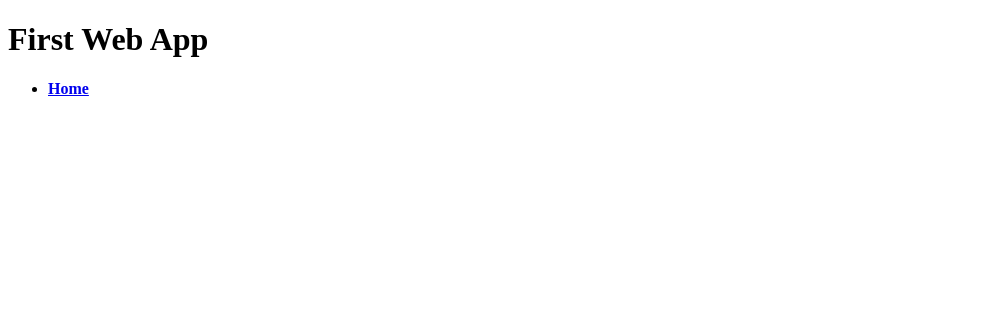
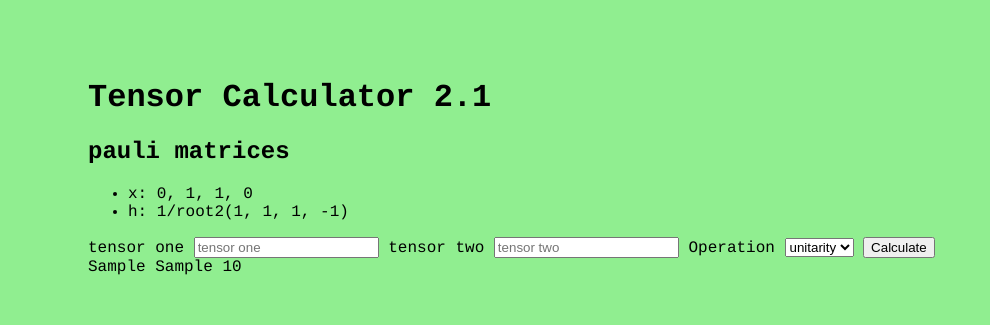
Before and after one commit to vinceparis95/stem, a Flask app: template webCoding/apps/toys/TensorCalc2/templates/home.html in a window 1280 px wide. Shown: the top 325 px of the page, without its empty margins (0-990 px from the left). Run offline with Flask 2, Linux system fonts and the light colour scheme; the template is opened without the code that fills it: most values are stand-ins (such as "Sample title", 1, 10 or a date in 2020).

Commit message:
added webcoding app toy tensorcalc2 files

```diff
--- /dev/null
+++ b/webCoding/apps/toys/TensorCalc2/static/styles/template.css
@@ -0,0 +1,9 @@
+ body {
+     padding: 50px 30px 50px 80px;
+     background-color: lightgreen;
+     font-family: "Courier", courier-new, sans-serif;
+ }
+
+  h1 {
+    background–color: purple;
+  }
--- a/webCoding/apps/toys/TensorCalc2/templates/home.html
+++ b/webCoding/apps/toys/TensorCalc2/templates/home.html
@@ -4,18 +4,54 @@
     <meta charset="utf-8">
     <title>Flask Parent Template</title>
 
-    <link rel="stylesheet" href="{{ url_for('static',    filename='css/template.css') }}">
+    <link rel="stylesheet" href="{{ url_for('static',    filename='styles/template.css') }}">
 
 </head>
   <body>
     <header>
       <div class="container">
-        <h1 class="logo">First Web App</h1>
-        <strong><nav>
-          <ul class="menu">
-            <li><a href="{{ url_for('home') }}">Home</a></li>
-          </ul>
-        </nav></strong>
+        <h1 class="logo">Tensor Calculator 2.1</h1>
+        <h2 >pauli matrices</h2>
+        <ul>
+          <li>x: 0, 1, 1, 0 </li>
+          <li>h: 1/root2(1, 1, 1, -1) </li>
+        </ul>
+      </div>
+
+      <div class="container">
+      <div class="container">
+      <form action="/send" method="POST">
+
+        <label for="Number One">tensor one</label>
+        <input
+          type="text"
+          placeholder="tensor one"
+          class="u-full-width"
+          name="num1"
+        />
+
+        <label for="Number Two">tensor two</label>
+        <input
+          type="text"
+          placeholder="tensor two"
+          class="u-full-width"
+          name="num2"
+        />
+
+        <label for="Operation">Operation</label>
+        <select class="u-full-width" name="operation">
+          <option value="unitarity">unitarity</option>
+        </select>
+
+        <input type="submit" value="Calculate" id="calc_btn" />
+        <br />
+        <div class="alert">
+          {{ array1 }}
+          {{ array2 }}
+          {{ sum }}
+        </div>
+      </form>
+      </div>
       </div>
     </header>
 
```
Also changed, not shown: webCoding/apps/toys/TensorCalc2/app.py (+29 -1 lines), webCoding/apps/toys/TensorCalc2/static/css/template.css (deleted), webCoding/apps/toys/TensorCalc2/static/styles/__init__.py (added).
